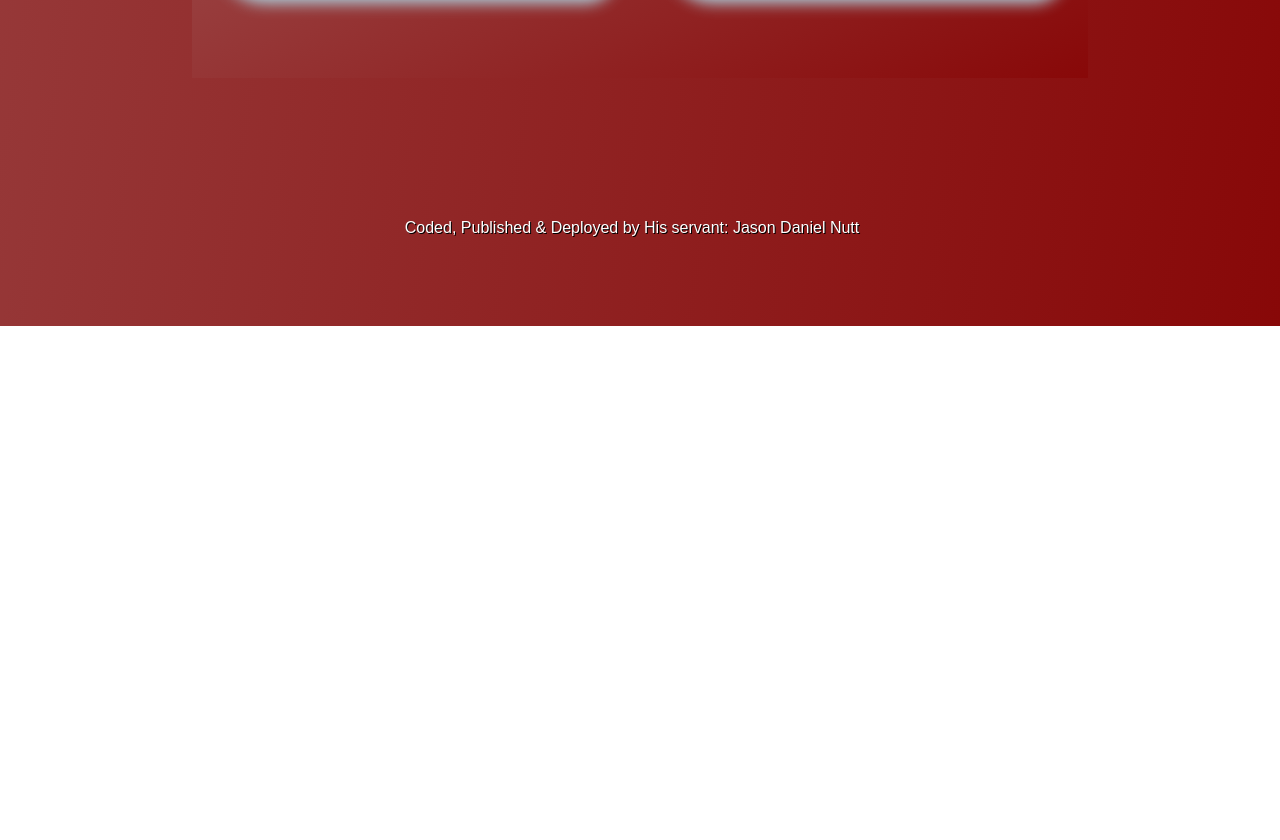
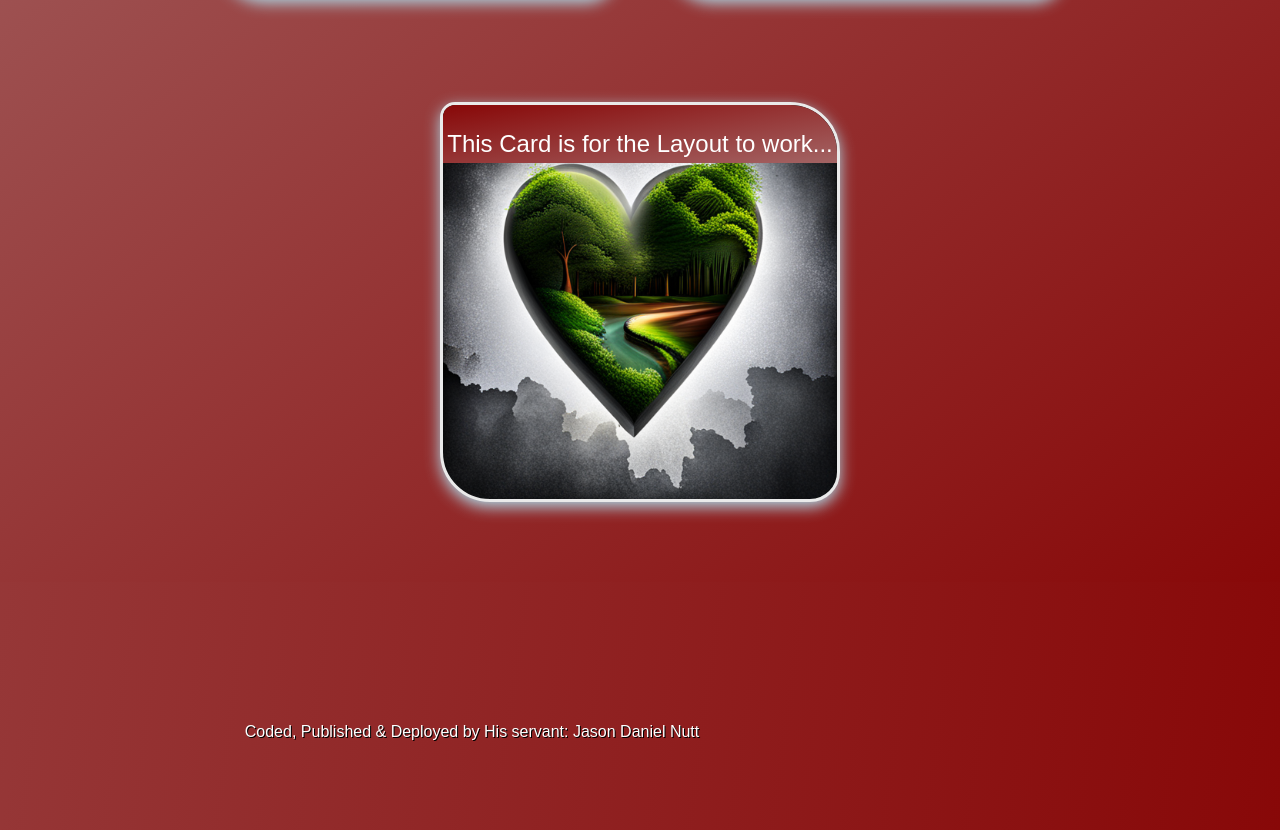
Before and after one commit to jnutt367/ephesians, a Next.js app: page / in a window 1280 px wide. Shown: the part 8263-9103 px from the top of the page. Before the commit the page ends 8599 px from the top, so only its background shows below. Built offline with nearby package versions, Linux system fonts and the light colour scheme; a web font is replaced by a local one.

Commit message:
Update index.js

```diff
--- a/pages/index.js
+++ b/pages/index.js
@@ -687,6 +687,14 @@
      </p>
           </div>
 
+                <div className={styles.card2}
+          >
+            <h2 className={styles.chapter2}>This Card is for the Layout to work...</h2>
+            <p>
+            What is Lorem Ipsum?
+Lorem Ipsum is simply dummy text of the printing and typesetting industry. Lorem Ipsum has been the industry's standard dummy text ever since the 1500s, when an unknown printer took a galley of type and scrambled it to make a type specimen book. It has survived not only five centuries, but also the leap into electronic typesetting, remaining essentially unchanged. It was popularised in the 1960s with the release of Letraset sheets containing Lorem Ipsum passages, and more recently with desktop publishing software like Aldus PageMaker including versions of Lorem Ipsum.
+     </p>
+          </div>
 
 
 
```
